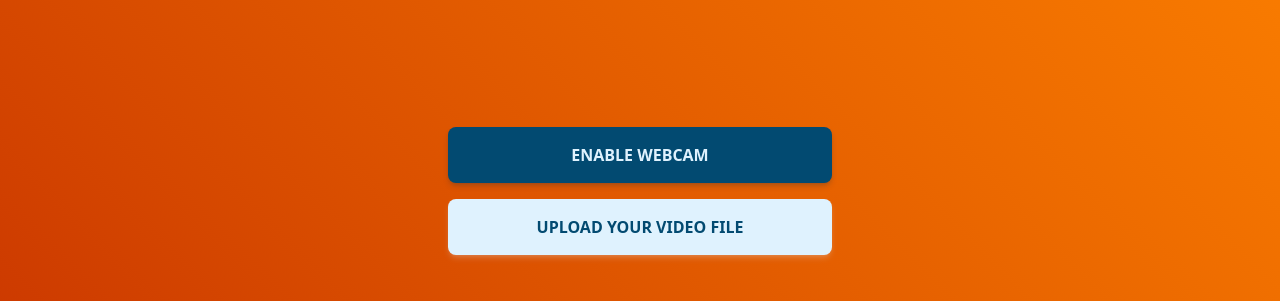
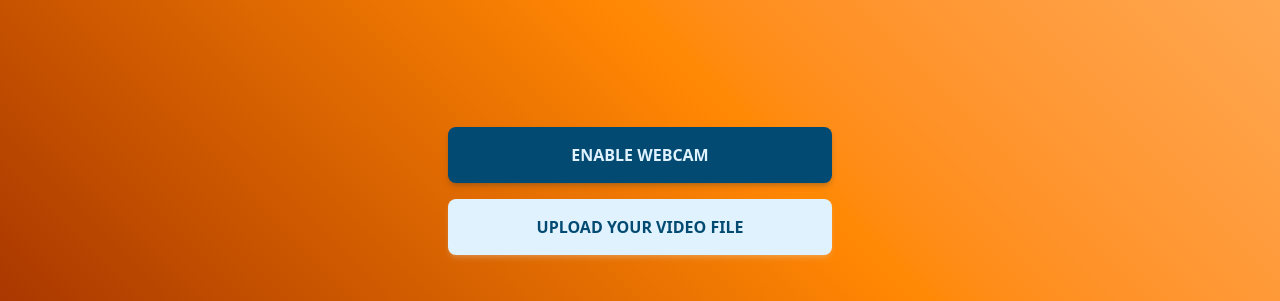
Before and after one commit to davidballester/ascii-web-shader, a website built with Parcel: page src/index.html in a window 1280 px wide. Shown: the part 385-686 px from the top of the page. Built offline with nearby package versions, Linux system fonts and the light colour scheme.

Commit message:
Use a flashier gradient for the background

```diff
--- a/src/index.html
+++ b/src/index.html
@@ -7,7 +7,9 @@
     <link rel="stylesheet" href="index.css" />
     <link rel="icon" href="images/favicon.ico" />
   </head>
-  <body class="text-sky-100 bg-linear-45 from-orange-700 to-orange-400">
+  <body
+    class="text-sky-100 bg-linear-45 from-orange-800 via-orange-400 to-orange-300"
+  >
     <div class="container mx-auto flex flex-col min-h-screen">
       <main class="p-8 flex-grow">
         <header class="text-center p-4 sm:p-16 mt-32 md:mt-16">
```
